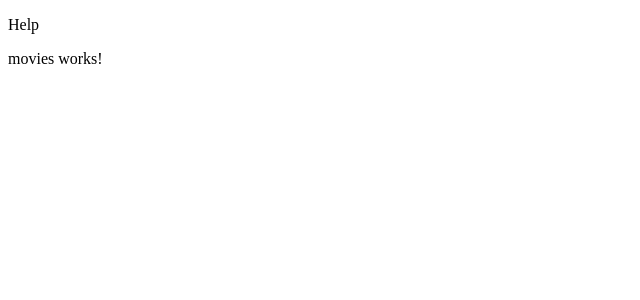
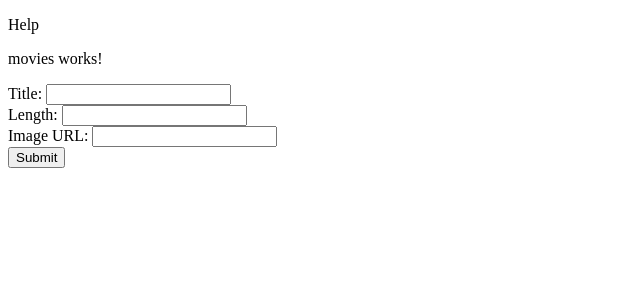
Before and after one commit to jjop810/DefinitelyNotRottenTomatoes, an Angular app in the folder Frontend/projecttwofrontend/: page /movies/add in a window 1280 px wide. Before the commit this address led to /. Shown: the top 300 px of the page, without its empty margins (0-640 px from the left). Built offline with nearby package versions, Linux system fonts and the light colour scheme.

Commit message:
added movies to db

```diff
--- /dev/null
+++ b/Frontend/projecttwofrontend/src/app/add-movies/add-movies.component.html
@@ -0,0 +1,9 @@
+<p>movies works!</p>
+
+
+
+    Title: <input type="text" [(ngModel)]="movl.title"> <br>
+    Length: <input type="text" [(ngModel)]="movl.movieLength"> <br>
+    Image URL: <input type="text" [(ngModel)]="movl.imgUrl"> <br>
+
+    <button id="submit" type="button" (click)="addMovie()">Submit</button>
--- /dev/null
+++ b/Frontend/projecttwofrontend/src/app/add-movies/add-movies.component.ts
@@ -0,0 +1,35 @@
+import { Component, OnInit, Input, Output, EventEmitter } from '@angular/core';
+import { Movies } from '../movies';
+import { MoviesService } from '../movies.service';
+
+
+@Component({
+  selector: 'app-add-movies',
+  templateUrl: './add-movies.component.html',
+  styleUrls: ['./add-movies.component.css']
+})
+export class AddMoviesComponent implements OnInit {
+  @Output() created = new EventEmitter<Boolean>();
+  @Input() movl: Movies;
+
+
+  constructor(private movieService: MoviesService) { }
+
+  ngOnInit() {
+    this.movl = new Movies();
+  }
+
+  addMovie() {
+    //console.log("created: "+this.created);
+    console.log("this is component var: ");
+    console.log(this.movl.title);
+    this.movieService.addMovie(this.movl).subscribe(
+      resp => {
+        this.created.emit(true);
+      });
+      (<HTMLInputElement> document.getElementById("btnExcel")).disabled = true;
+      location.reload();
+    }
+
+
+}
--- a/Frontend/projecttwofrontend/src/app/app-routing.module.ts
+++ b/Frontend/projecttwofrontend/src/app/app-routing.module.ts
@@ -1,8 +1,24 @@
 import { NgModule } from '@angular/core';
 import { Routes, RouterModule } from '@angular/router';
+import { AddMoviesComponent } from './add-movies/add-movies.component';
 
 
-const routes: Routes = [];
+const routes: Routes = [
+  {
+  path: '',
+  redirectTo: '/home',
+  pathMatch: 'full'
+},
+{
+  path: 'movies/add',
+  component: AddMoviesComponent
+}
+
+
+
+
+
+];
 
 @NgModule({
   imports: [RouterModule.forRoot(routes)],
--- a/Frontend/projecttwofrontend/src/app/app.component.html
+++ b/Frontend/projecttwofrontend/src/app/app.component.html
@@ -3,4 +3,4 @@
 
 <p>Help</p>
 
-<app-movies></app-movies>
+<app-add-movies></app-add-movies>
--- a/Frontend/projecttwofrontend/src/app/app.module.ts
+++ b/Frontend/projecttwofrontend/src/app/app.module.ts
@@ -7,7 +7,7 @@ import { AppComponent } from './app.component';
 import { HttpClientModule } from '@angular/common/http';
 import { UserComponent } from './user/user.component';
 import { UserListComponent } from './user-list/user-list.component';
-import { MoviesComponent } from './movies/movies.component';
+import { AddMoviesComponent } from './add-movies/add-movies.component';
 import { ShowsComponent } from './shows/shows.component';
 import { MovieListComponent } from './movie-list/movie-list.component';
 
@@ -21,7 +21,7 @@ import { MovieListComponent } from './movie-list/movie-list.component';
 
     UserComponent,
     UserListComponent,
-    MoviesComponent,
+    AddMoviesComponent,
     ShowsComponent,
     MovieListComponent
 
--- a/Frontend/projecttwofrontend/src/app/movie-list/movie-list.component.html
+++ b/Frontend/projecttwofrontend/src/app/movie-list/movie-list.component.html
@@ -1,4 +1 @@
 <p>movie-list works!</p>
-
-
-<app-movies [movl]="mov" (created)="submitted()"></app-movies>
--- a/Frontend/projecttwofrontend/src/app/movie-list/movie-list.component.ts
+++ b/Frontend/projecttwofrontend/src/app/movie-list/movie-list.component.ts
@@ -9,7 +9,7 @@ import { Movies } from '../movies';
 })
 export class MovieListComponent implements OnInit {
 
-  movl:Movies;
+  mov:Movies;
   movs:Movies[];
 
   constructor(private movieService: MoviesService) { }
@@ -18,7 +18,7 @@ export class MovieListComponent implements OnInit {
     this.movieService.getMovies().subscribe(resp =>{
       this.movs = resp;
     });
-    this.movl = new Movies();
+    this.mov = new Movies();
   }
 
 /*
--- a/Frontend/projecttwofrontend/src/app/movies/movies.component.html
+++ /dev/null
@@ -1,15 +0,0 @@
-<p>movies works!</p>
-
-<div *ngIf="mov">
-    <p>ID: {{mov.id}}</p>
-    <p>Title: {{mov.title}}</p>
-    <p>Length: {{mov.movieLength}}</p>
-    <p>Image URL: {{mov.imgUrl}}</p>
-</div>
-<div *ngIf="mov">
-    Title: <input type="text" [(ngModel)]="title"> <br>
-    Length: <input type="text" [(ngModel)]="movieLength"> <br>
-    Image URL: <input type="text" [(ngModel)]="imgUrl"> <br>
-
-    <button type="button" (click)="addMovie()">Submit</button>
-</div>
--- a/Frontend/projecttwofrontend/src/app/movies/movies.component.ts
+++ /dev/null
@@ -1,36 +0,0 @@
-import { Component, OnInit, Input, Output, EventEmitter } from '@angular/core';
-import { Movies } from '../movies';
-import { MoviesService } from '../movies.service';
-
-
-@Component({
-  selector: 'app-movies',
-  templateUrl: './movies.component.html',
-  styleUrls: ['./movies.component.css']
-})
-export class MoviesComponent implements OnInit {
-  @Output() created = new EventEmitter<Boolean>();
-  @Input() mov: Movies;
-
-
-  constructor(private movieService: MoviesService) { }
-
-  ngOnInit() {
-  }
-
-  addMovie() {
-    console.log()
-    console.log("this is component var: "+this.mov);
-    this.movieService.addMovie(this.mov).subscribe(
-      resp => {
-        this.created.emit(true);
-      });
-    }
-
-
-    submitted() {
-
-      this.mov = new Movies();
-
-    }
-}
```
Also changed, not shown: Frontend/projecttwofrontend/src/app/add-movies/add-movies.component.css (added), 1 other file (tests, documents, lock files or other folders).
